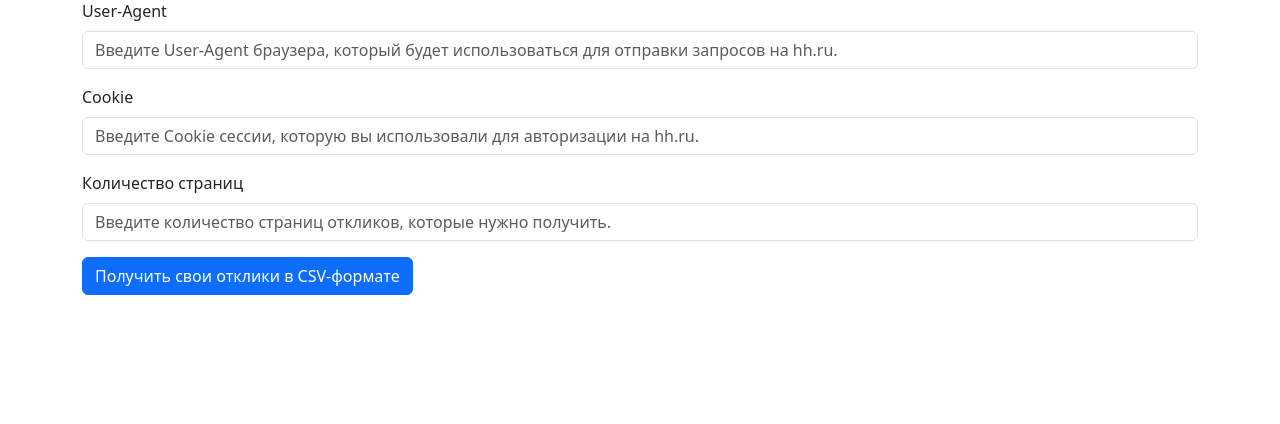
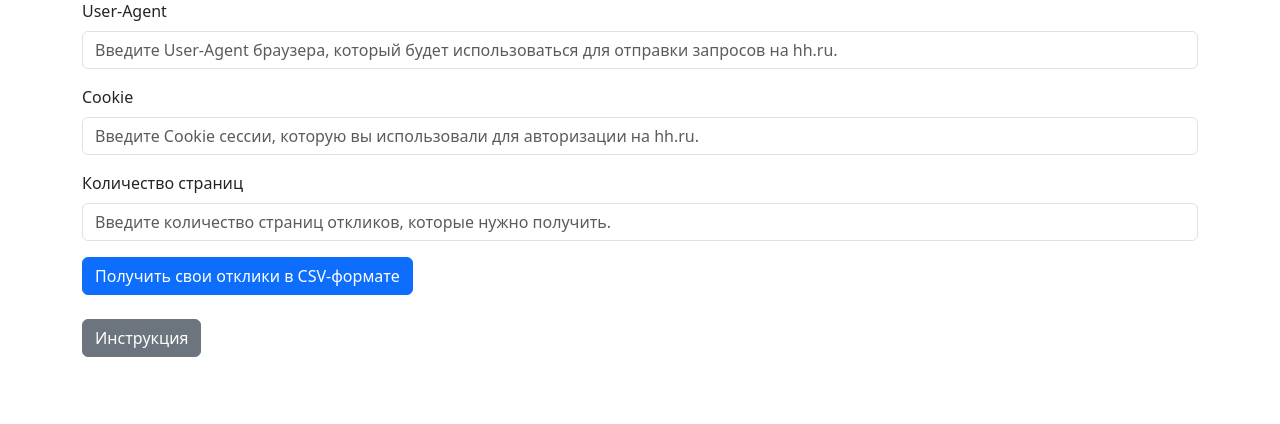
Before and after one commit to 192117/Parser_responses, a Flask app: page / in a window 1280 px wide. Shown: the part 145-569 px from the top of the page. Run offline with Flask 2, Linux system fonts and the light colour scheme.

Commit message:
Change index.html

```diff
--- a/templates/index.html
+++ b/templates/index.html
@@ -36,6 +36,10 @@
 
       </form>
 
+      <br>
+
+      <a href="https://github.com/192117/ParserHH#readme" target="_blank" class="btn btn-secondary">Инструкция</a>
+
     </div>
 
     <!-- Bootstrap JS -->
```
